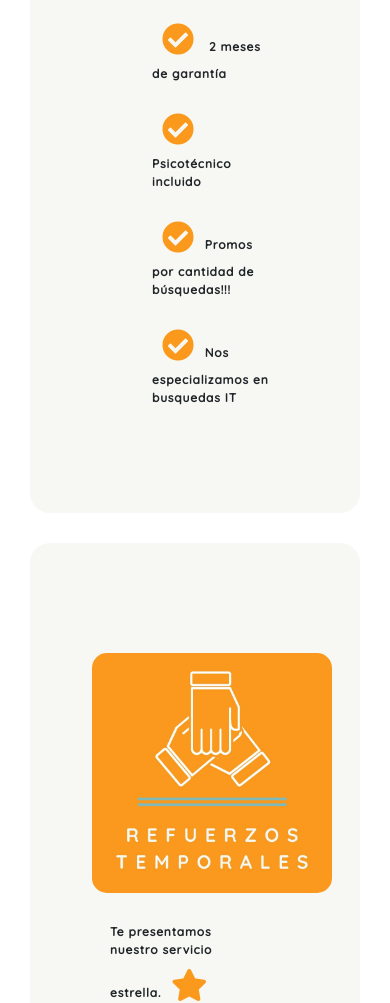
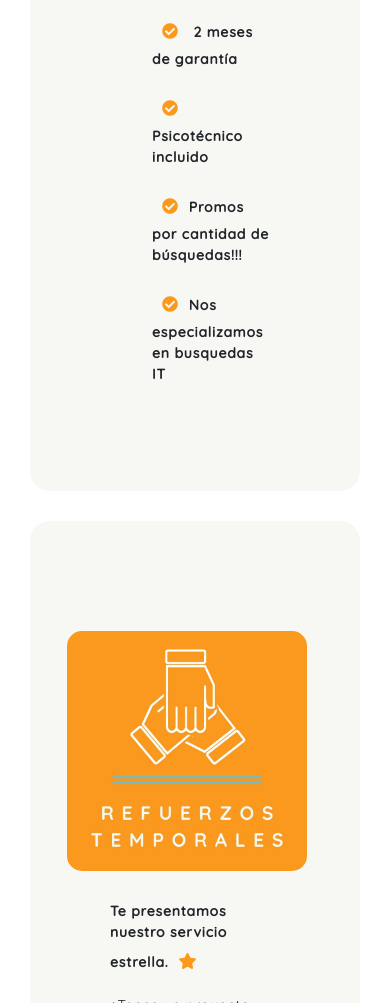
Before and after one commit to apolito20/Consultora-Polito, a website: page Pages/nuestrosservicios.html in a window 390 px wide. Shown: the part 997-2000 px from the top of the page. Drawn offline with nearby package versions, Linux system fonts and the light colour scheme.

Commit message:
Nueva correccion media queries 600
Se corrigio nuevamente porque continuaba desalineada la imagen de la seccion 'Nuestros Servicios'

```diff
--- a/scss/prueba.scss
+++ b/scss/prueba.scss
@@ -604,36 +604,45 @@
       margin: 10px;
       justify-content: center;
     }
+    // seccion nuestros servicios
+
     .first {
       display: flex;
       background-color: $color-2;
       flex-direction: column-reverse;
-      justify-content: space-around;
-      padding: 80px;
-      border-radius: 20px; }
-    .first__li {
+      border-radius: 20px;
+    }
+
+      .first__li {
       list-style: none;
-      font-size: 12px;
-      font-weight: bold; }
-    .first__p {
-      width: 90%;
-      font-size: 12px;
-      align-content: center; }
+      font-size: 14px;
+      justify-content: flex-start;
+      font-weight: bold;
+
+    }
+    #first__servicio__icon {
+      color: $color-1;
+      font-size: 1rem;
+
+    }
+
     .second {
       display: flex;
       background-color: $color-2;
       flex-direction: column-reverse;
       justify-content: space-around;
-      padding: 80px;
-      border-radius: 20px; }
+      border-radius: 20px;
+    }
+
     .second__p {
-      width: 90%;
-      font-size: 12px; }
+      font-size: 14px;
+    }
+
       .imgBorder {
         border-radius: 15%;
         width: 300px;
         height: 300px;
-        padding: 30px;
         align-self: center;
+        margin-right: 50px;
       }
   }
```
Also changed, not shown: Estilo/estilo.css.
